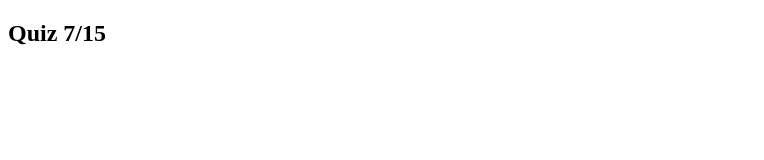
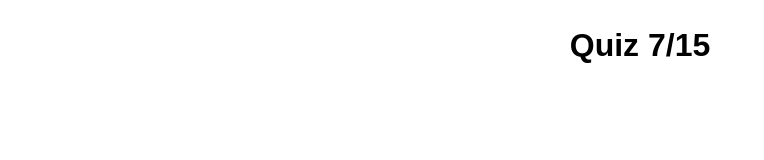
Before and after one commit to amayasan1/quiz, a plain HTML site: page public/index.html in a window 1280 px wide. Shown: the whole page, without its empty margins (0-764 px from the left). Drawn offline with Linux system fonts and the light colour scheme.

Commit message:
Changes to develop branch

```diff
--- a/public/index.html
+++ b/public/index.html
@@ -4,6 +4,7 @@
     <meta charset="UTF-8">
     <meta name="viewport" content="width=device-width, initial-scale=1.0">
     <title>Quiz 7/15</title>
+    <link rel="stylesheet" href="quiz.css"
 </head>
 <body>
     <section class="page-sections" id="top">
--- /dev/null
+++ b/public/quiz.css
@@ -0,0 +1,16 @@
+body{
+    background: #FFFFFF;
+  }
+
+  .page-sections{
+    width:100%;
+    height:50%;
+    position: relative;
+  }
+
+  #main-header{
+    color: #000;
+    font-family:Arial, Helvetica, sans-serif;
+    text-align:center;
+    font-size: xx-large;
+  }
```
Also changed, not shown: public/quiz.js (added).
